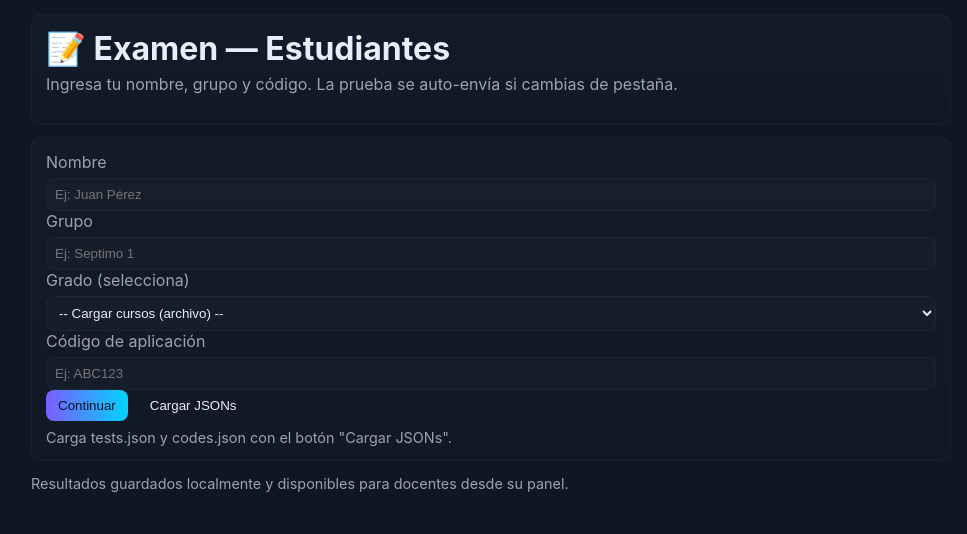
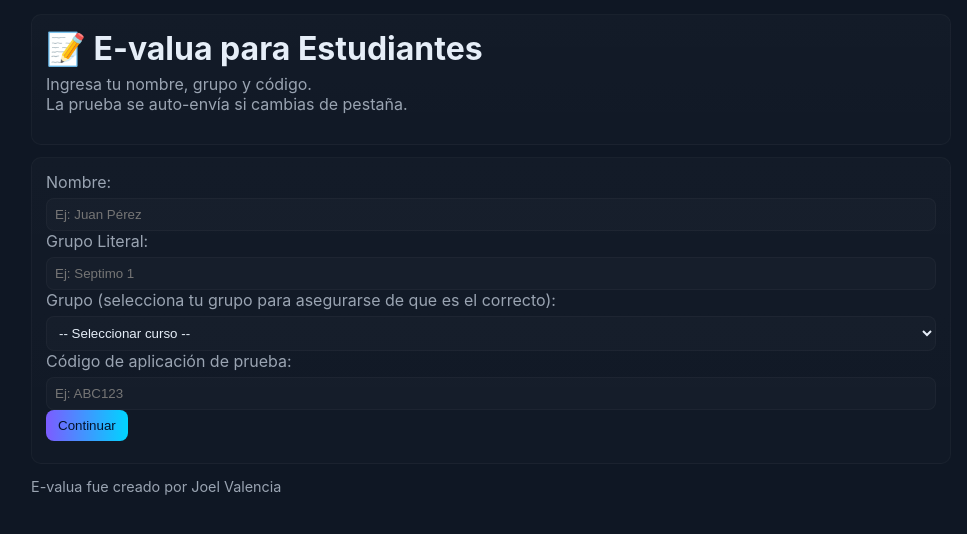
Before and after one commit to joelXVS/E-valua, a plain HTML site: page student.html in a window 1280 px wide. Shown: the whole page, without its empty margins (149-1116 px from the left). Drawn offline with nearby package versions, Linux system fonts and the light colour scheme.

Commit message:
Update and rename index.html to student.html

```diff
--- a/index.html
+++ b/student.html
@@ -3,33 +3,29 @@
 <head>
   <meta charset="utf-8" />
   <meta name="viewport" content="width=device-width,initial-scale=1" />
-  <title>Examen - Estudiante</title>
+  <title>E-valua para Estudiantes</title>
   <link rel="stylesheet" href="common-styles.css" />
 </head>
 <body>
   <div class="container">
     <header class="header card">
-      <h1>📝 Examen — Estudiantes</h1>
-      <p class="sub">Ingresa tu nombre, grupo y código. La prueba se auto-envía si cambias de pestaña.</p>
+      <h1>📝 E-valua para Estudiantes</h1>
+      <p class="sub">Ingresa tu nombre, grupo y código.<br>La prueba se auto-envía si cambias de pestaña.</p>
     </header>
 
     <main>
       <section id="start" class="card">
-        <label class="field"><span>Nombre</span><input id="studentName" type="text" placeholder="Ej: Juan Pérez" /></label>
-        <label class="field"><span>Grupo</span><input id="studentGroup" type="text" placeholder="Ej: Septimo 1" /></label>
+        <label class="field"><span>Nombre:</span><input id="studentName" type="text" placeholder="Ej: Juan Pérez" /></label>
+        <label class="field"><span>Grupo Literal:</span><input id="studentGroup" type="text" placeholder="Ej: Septimo 1" /></label>
 
-        <label class="field"><span>Grado (selecciona)</span>
-          <select id="gradeSelect"><option value="">-- Cargar cursos (archivo) --</option></select>
+        <label class="field"><span>Grupo (selecciona tu grupo para asegurarse de que es el correcto):</span>
+          <select id="gradeSelect"><option value="">-- Seleccionar curso --</option></select>
         </label>
 
-        <label class="field"><span>Código de aplicación</span><input id="applyCode" type="text" placeholder="Ej: ABC123" /></label>
+        <label class="field"><span>Código de aplicación de prueba:</span><input id="applyCode" type="text" placeholder="Ej: ABC123" /></label>
 
         <div class="row gap">
           <button id="btnContinue" class="btn primary">Continuar</button>
-          <button id="btnLoadJSON" class="btn">Cargar JSONs</button>
-          <input id="fileInputTests" type="file" accept=".json" style="display:none" />
-          <input id="fileInputCodes" type="file" accept=".json" style="display:none" />
-          <input id="fileInputGrades" type="file" accept=".json" style="display:none" />
         </div>
 
         <div id="available" class="available-tests small"></div>
@@ -71,7 +67,7 @@
     </main>
 
     <footer class="footer">
-      <p class="small">Resultados guardados localmente y disponibles para docentes desde su panel.</p>
+      <p class="small">E-valua fue creado por Joel Valencia</p>
     </footer>
   </div>
 
```
